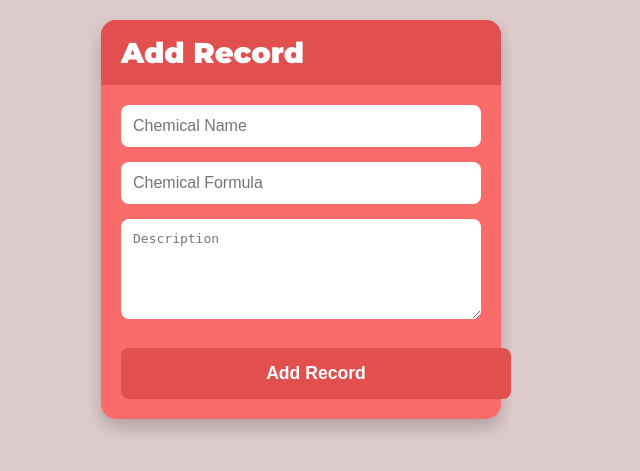
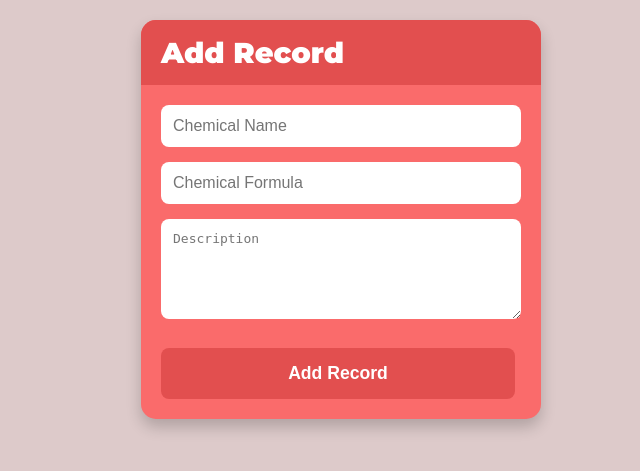
Before and after one commit to SebasXD224/RegistroQuimicos, a Flask app: page /addRecord in a window 1280 px wide; the page is wider, and only the part inside the window is pictured. Shown: the part 80-551 px from the top of that part, without its empty margins (379-1019 px from the left). Run offline with Flask 3, Linux system fonts and the light colour scheme; some web fonts are replaced.

Commit message:
Cambios minimos

```diff
--- a/static/css/addRecord.css
+++ b/static/css/addRecord.css
@@ -73,7 +73,7 @@
 
 /* --- Estilos del Botón de Enviar --- */
 .submit-button {
-    width: 100%;
+    width: 90%;
     background-color: #E24F4F; /* Usar el color oscuro para el botón principal */
     color: white;
     padding: 15px;
--- a/static/css/global.css
+++ b/static/css/global.css
@@ -52,5 +52,5 @@ body {
 main {
     margin-top: 100px;
     margin-left: 80px; /* espacio igual al ancho del nav */
-    width: calc(100% - 80px); /* evita overflow horizontal */
+    width: 100% /* evita overflow horizontal */
 }
```
Also changed, not shown: static/css/records.css (line endings or trailing spaces).
